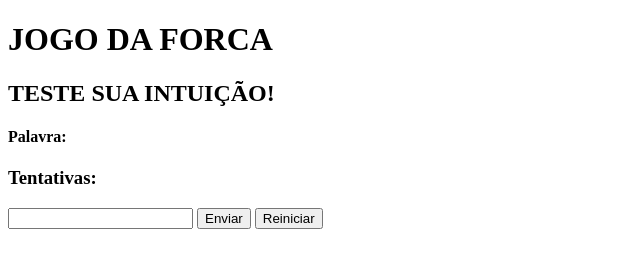
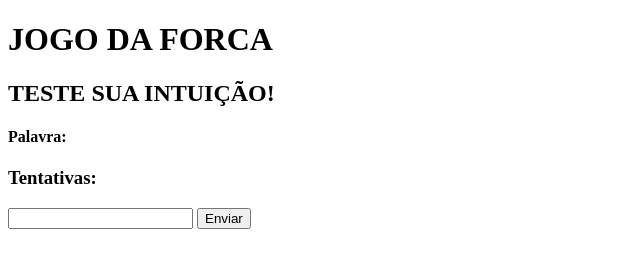
Before and after one commit to analaurasgamatosenai/jogoForca_sgamato, a plain HTML site: page index.html in a window 1280 px wide. Shown: the whole page, without its empty margins (0-640 px from the left). Drawn offline with Linux system fonts and the light colour scheme.

Commit message:
buuldogIngles

```diff
--- a/index.html
+++ b/index.html
@@ -13,7 +13,7 @@
 
     <input type="text" maxlength="1" id="inpChute">
     <button type="submit" id="btnEnviar">Enviar</button>
-    <button type="submit" id="btnReiniciar">Reiniciar</button>
+
 
     <p id="saidaDescartados"></p>
     <p id="status"></p>
```
